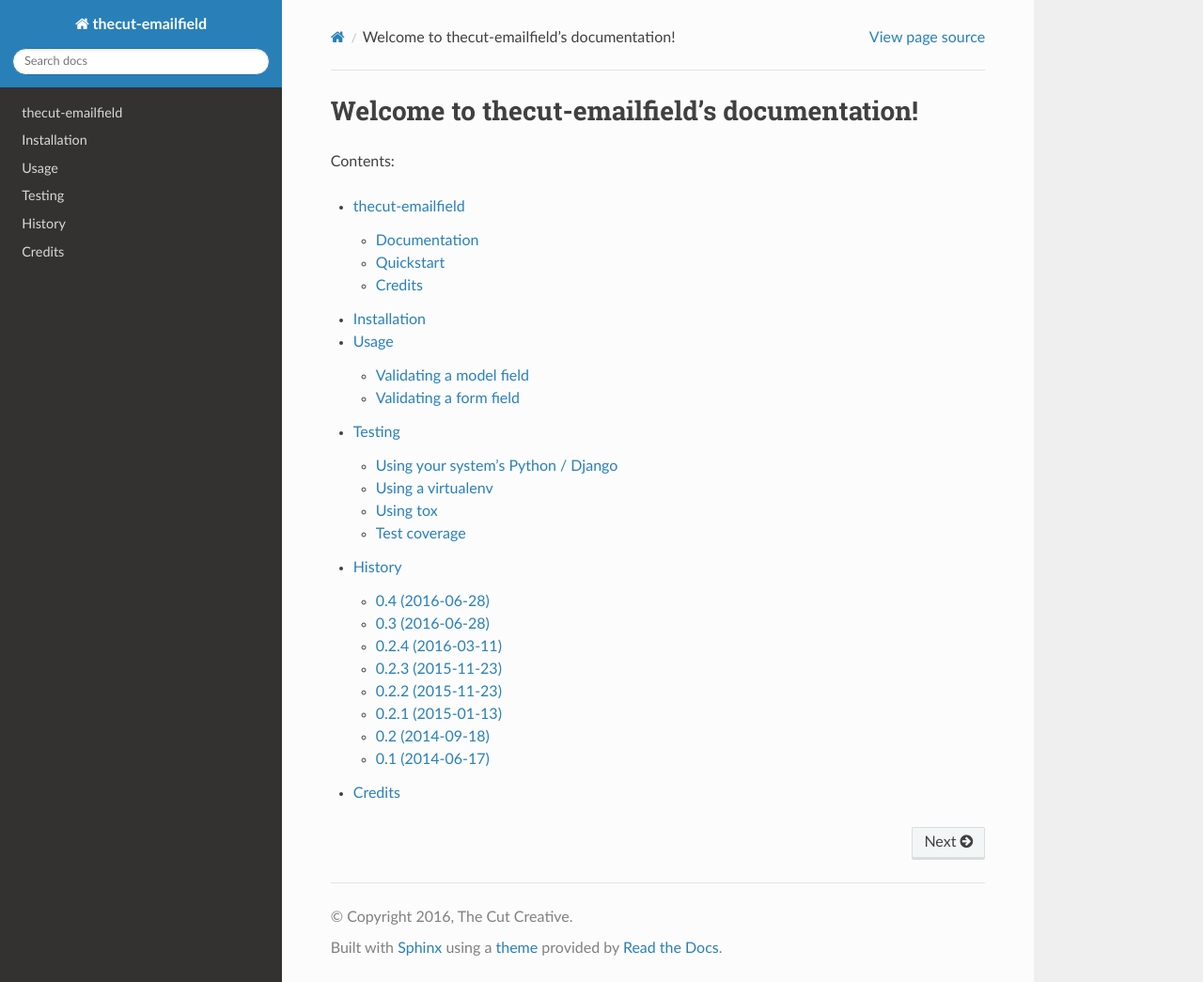
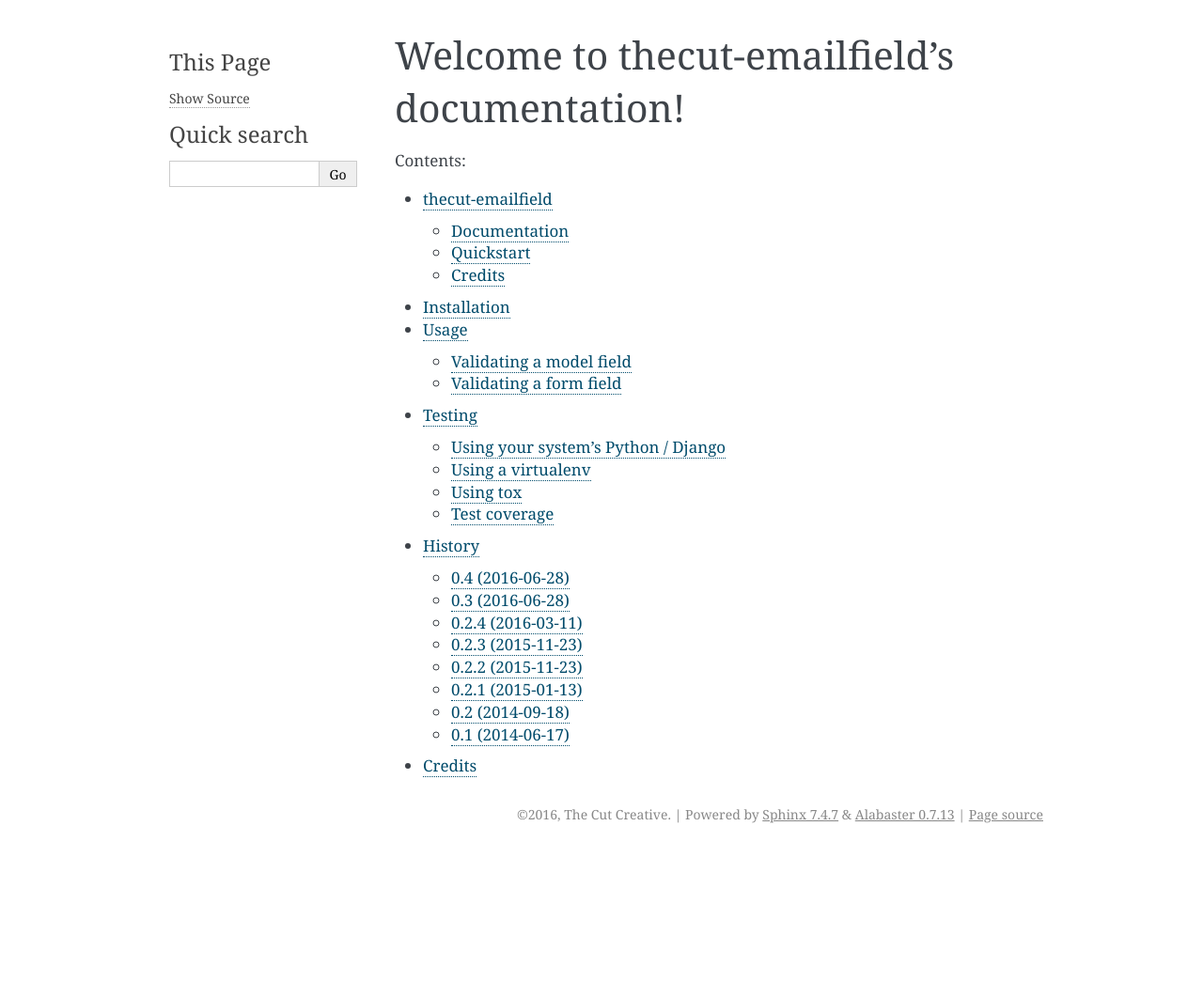
Before and after one commit to thecut/thecut-emailfield, a Sphinx documentation site: the page built from docs/index.rst, in a window 1280 px wide and 1045 px high. Shown: the whole window at 94% size. Built offline with Sphinx 7.4.7, drawn with Linux system fonts in a browser that asks for light colours; the version number could not be read and is left out.

Commit message:
Don't force RTD sphinx theme.

```diff
--- a/docs/conf.py
+++ b/docs/conf.py
@@ -132,7 +132,7 @@ todo_include_todos = True
 # The theme to use for HTML and HTML Help pages.  See the documentation for
 # a list of builtin themes.
 #
-html_theme = 'sphinx_rtd_theme'
+html_theme = 'alabaster'
 
 # Theme options are theme-specific and customize the look and feel of a theme
 # further.  For a list of options available for each theme, see the
@@ -141,7 +141,7 @@ html_theme = 'sphinx_rtd_theme'
 # html_theme_options = {}
 
 # Add any paths that contain custom themes here, relative to this directory.
-html_theme_path = [sphinx_rtd_theme.get_html_theme_path()]
+# html_theme_path = [sphinx_rtd_theme.get_html_theme_path()]
 
 # The name for this set of Sphinx documents.
 # "<project> v<release> documentation" by default.
```
